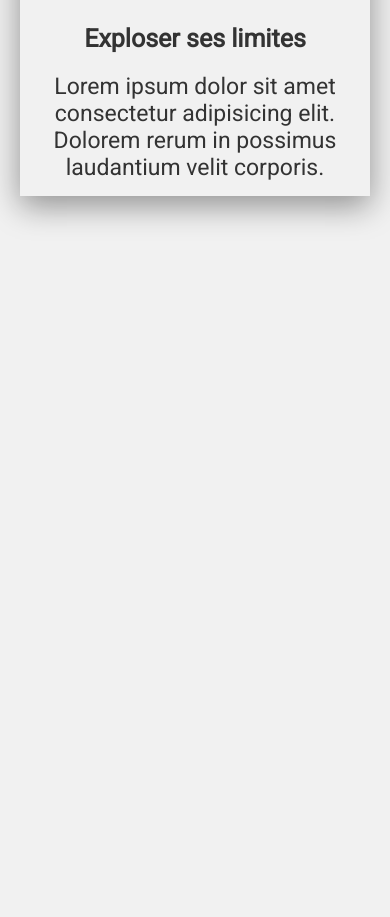
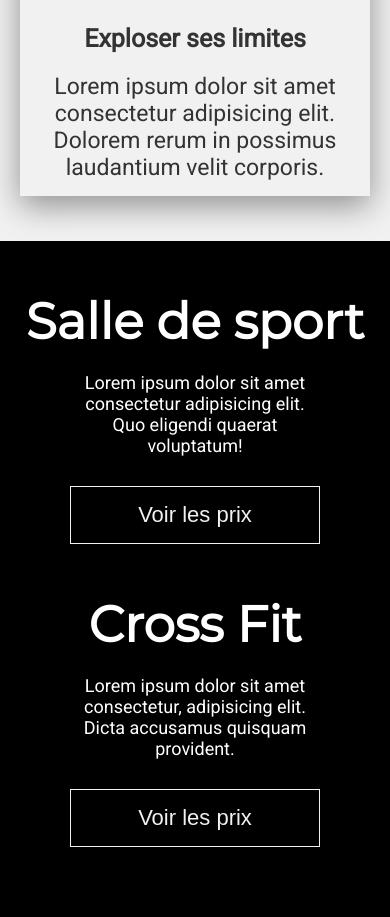
Before and after one commit to Mathias-Hadji/gym-yonos, a plain HTML site: page index.html in a window 390 px wide. Shown: the part 2590-3507 px from the top of the page. Before the commit the page ends 2831 px from the top, so only its background shows below. Drawn offline with Linux system fonts and the light colour scheme.

Commit message:
Création de la section choix. Responsive fait.

```diff
--- a/index.html
+++ b/index.html
@@ -25,6 +25,7 @@
         </ul>
     </nav>
 
+
     <!-- Accueil -->
 
     <div class="home" id="home">
@@ -40,6 +41,7 @@
         </div>
         <div class="bloc-right-home"></div>
     </div>
+
 
     <!-- Section 1 Infos -->
 
@@ -75,6 +77,22 @@
         </div>
     </section>
 
+
+    <!-- Section 2 choix -->
+
+    <section id="choice">
+        <div class="bloc-training-choice">
+            <h3>Salle de sport</h3>
+            <p>Lorem ipsum dolor sit amet consectetur adipisicing elit. Quo eligendi quaerat voluptatum!</p>
+            <button class="btn-outline-choice" type="button">Voir les prix</button>
+        </div>
+        <div class="bloc-training-choice">
+            <h3>Cross Fit</h3>
+            <p>Lorem ipsum dolor sit amet consectetur, adipisicing elit. Dicta accusamus quisquam provident.</p>
+            <button class="btn-outline-choice" type="button">Voir les prix</button>
+        </div>
+    </section>
+
     <script src="app.js"></script>
 </body>
 </html>
--- a/style.css
+++ b/style.css
@@ -284,3 +284,88 @@ h1 {
         margin: 0 10px 45px;
     }
 }
+
+
+/* --------------- Section choix --------------- */
+
+#choice {
+    display: flex;
+    justify-content: center;
+    align-items: center;
+    background: #000;
+}
+
+.bloc-training-choice {
+    width: 30%;
+    text-align: center;
+    color: #FFF;
+    margin: 50px 20px 70px;
+}
+
+.bloc-training-choice h3 {
+    font-size: 50px;
+    margin-bottom: 20px;
+    font-family: Montserrat, Arial, Helvetica, sans-serif;
+}
+
+.bloc-training-choice p {
+    font-size: 18px;
+    width: 70%;
+    margin: 0 auto 30px;
+}
+
+.btn-outline-choice {
+    width: 300px;
+    padding: 15px 0;
+    font-size: 22px;
+    background: #000;
+    color: #f1f1f1;
+    border: 1px solid #f1f1f1;
+    cursor: pointer;
+}
+
+.btn-outline-choice:hover {
+    transition: all ease-in-out 0.2s;
+    background: #fff;
+    color: #000;
+}
+
+
+/* Medias section choix */
+
+@media screen and (max-width: 1200px) {
+    .bloc-training-choice {
+        width: 400px;
+    }
+}
+
+@media screen and (max-width: 775px) {
+    #choice {
+        flex-direction: column;
+    }
+
+    .bloc-training h3 {
+        font-size: 40px;
+        margin-bottom: 20px;
+    }
+
+    .btn-outline-choice {
+        width: 250px;
+    }
+
+    .bloc-training-choice {
+        width: 350px;
+        margin: 50px 0px 70px;
+    }
+
+    .bloc-training-choice:nth-child(1) {
+        margin: 50px 20px 0;
+    }
+}
+
+@media screen and (max-width: 380px) {
+    .bloc-training-choice {
+        width: 300px;
+        margin: 50px 0px 70px;
+    }
+}
```
